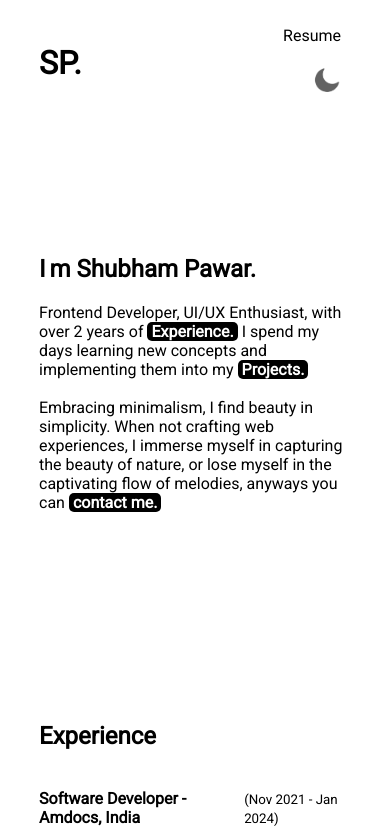
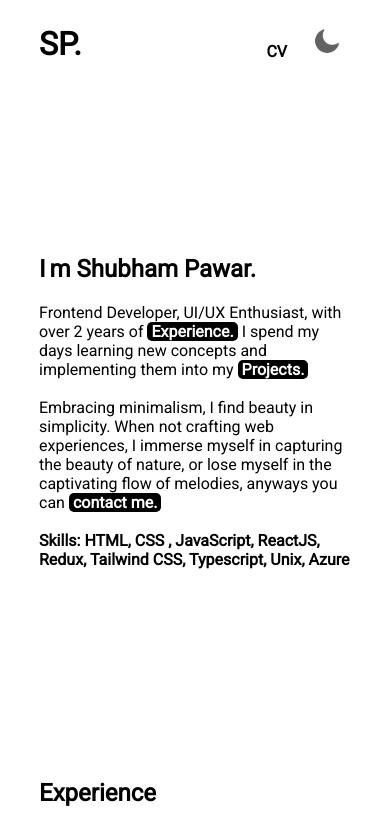
Before and after one commit to shubhamvpawar/portfolio, a plain HTML site: page index.html in a window 390 px wide. Shown: the top 840 px of the page. Drawn offline with Linux system fonts and the light colour scheme.

Commit message:
Responsive layout correction for Mobile

```diff
--- a/index.html
+++ b/index.html
@@ -20,8 +20,8 @@
                 <ul class="header_horizontal_list">
                     <!-- <li><a class="header-anchor" onclick="scrollToSection('work_exp')">Experience</a></li>
                     <li><a class="header-anchor" onclick="scrollToSection('projects')">Projects</a></li> -->
-                    <li><a class="header-anchor" href="./files/Shubham Pawar.pdf"
-                            download="Shubham-Resume.pdf">Resume</a></li>
+                    <li><a class="header-anchor" href="./files/Shubham Pawar.pdf" download="Shubham-Resume.pdf">CV</a>
+                    </li>
                     <li><img src="./img/moon.png" id="icon"></li>
                 </ul>
             </div>
@@ -43,6 +43,8 @@
                     flow of
                     melodies, anyways you can <a class="home-btn" href="mailto:shubhvpawar@gmail.com"
                         target="_blank">contact me.</a>
+                    </br></br>
+                    <b>Skills: HTML, CSS , JavaScript, ReactJS, Redux, Tailwind CSS, Typescript, Unix, Azure</b>
                 </p>
             </div>
         </section>
--- a/style.css
+++ b/style.css
@@ -33,7 +33,7 @@ header {
 
 .header_div {
     display: flex;
-    justify-content: center;
+    /* justify-content: center; */
     align-items: center;
     margin-left: 10%;
     margin-right: 10%;
@@ -63,6 +63,7 @@ header {
 }
 
 .header-anchor {
+    font-weight: bold;
     text-decoration: none;
     color: var(--secondary-color);
 }
```
